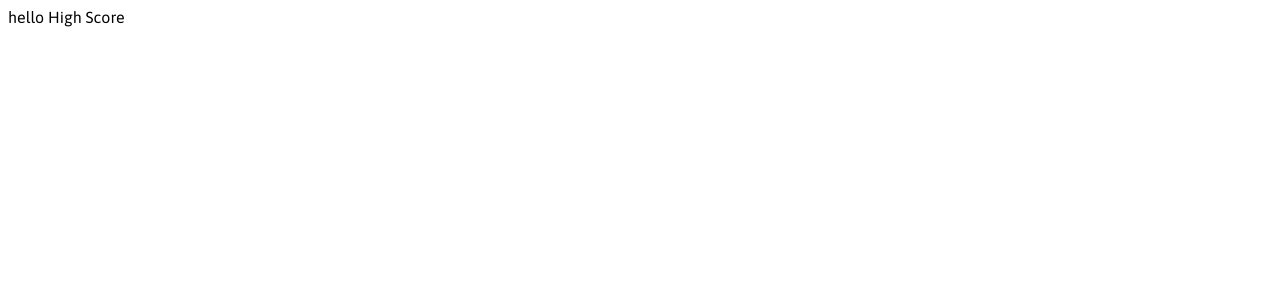
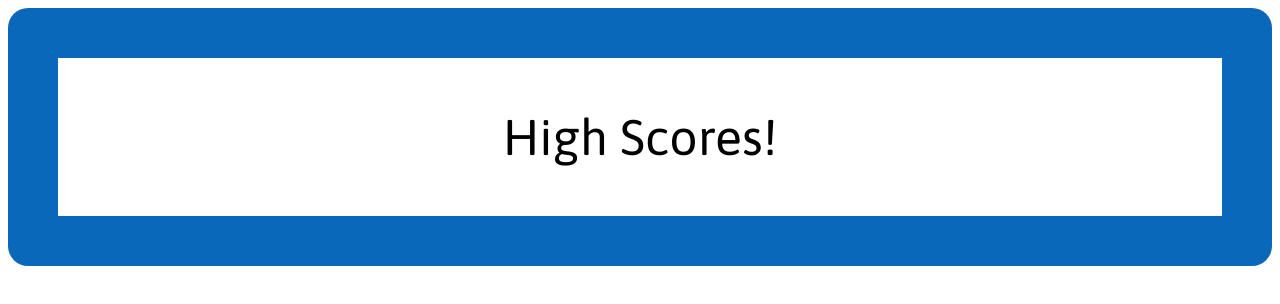
Before and after one commit to pociust/tandem-code-challenge, a Vue app: page /highscore in a window 1280 px wide. Shown: the top 304 px of the page. Built offline with nearby package versions, Linux system fonts and the light colour scheme.

Commit message:
pased high scores so array of scores will be displayed with styling

```diff
--- a/src/pages/HighScore.vue
+++ b/src/pages/HighScore.vue
@@ -1,6 +1,30 @@
+<style lang="sass" scoped>
+  .title
+    font-size: 50px
+  .score-list
+    font-size: 25px
+
+    div:first-child
+      color: #0ABAB5
+
+    div:last-child
+      color: #e86f6d
+
+  .container
+    transition: border 1s
+    border: 50px solid #0a68ba
+    border-radius: 20px
+    padding: 50px
+
+</style>
+
 <template lang="pug">
-  div
-    | hello High Score {{ highScores }}
+  div(style="text-align: center" class="container")
+    .title
+      | High Scores!
+    div(class="score-list")
+      div(v-for="scores in highScores")
+        | {{ scores.userName }} : {{ scores.totalScore}}
 
 </template>
 <script>
@@ -9,7 +33,7 @@ export default {
     return { highScores: [] };
   },
   created() {
-    this.highScores = localStorage.getItem('score');
+    this.highScores = JSON.parse(localStorage.getItem('score'));
   },
 };
 </script>
```
